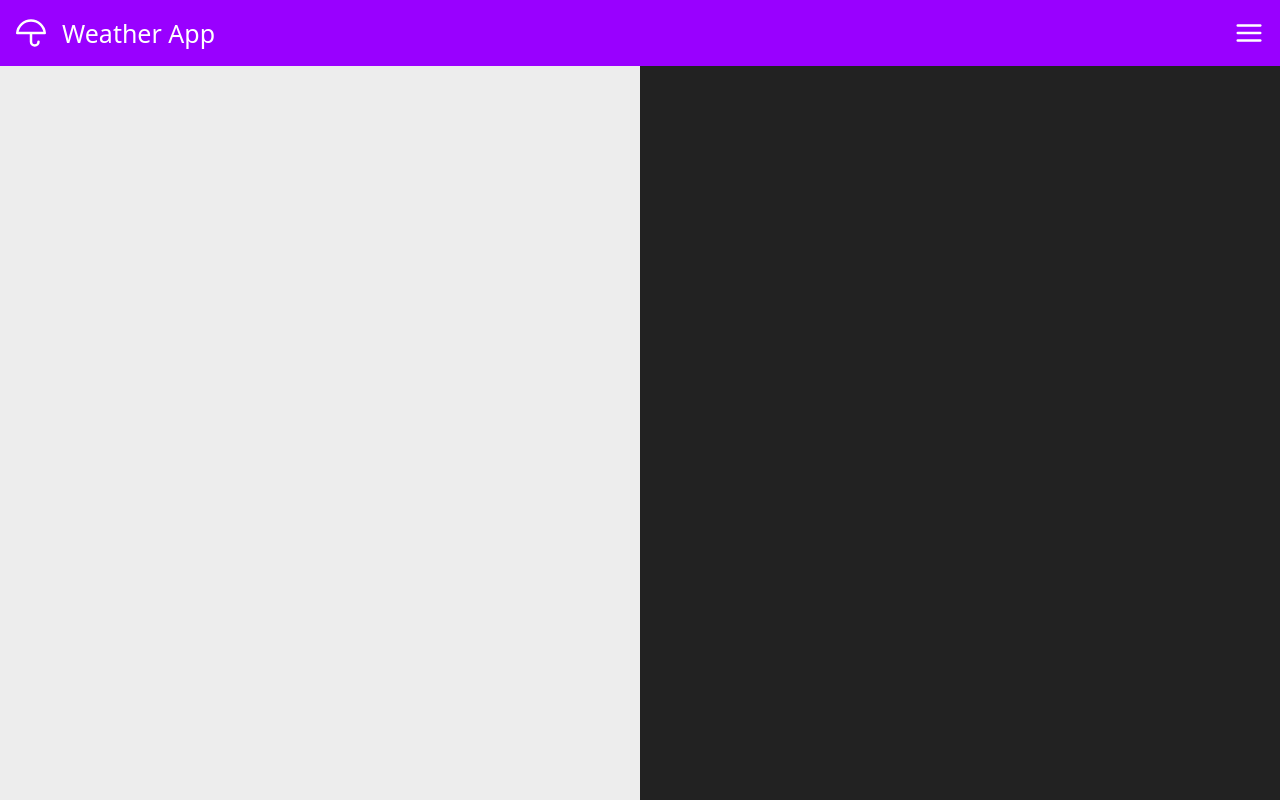
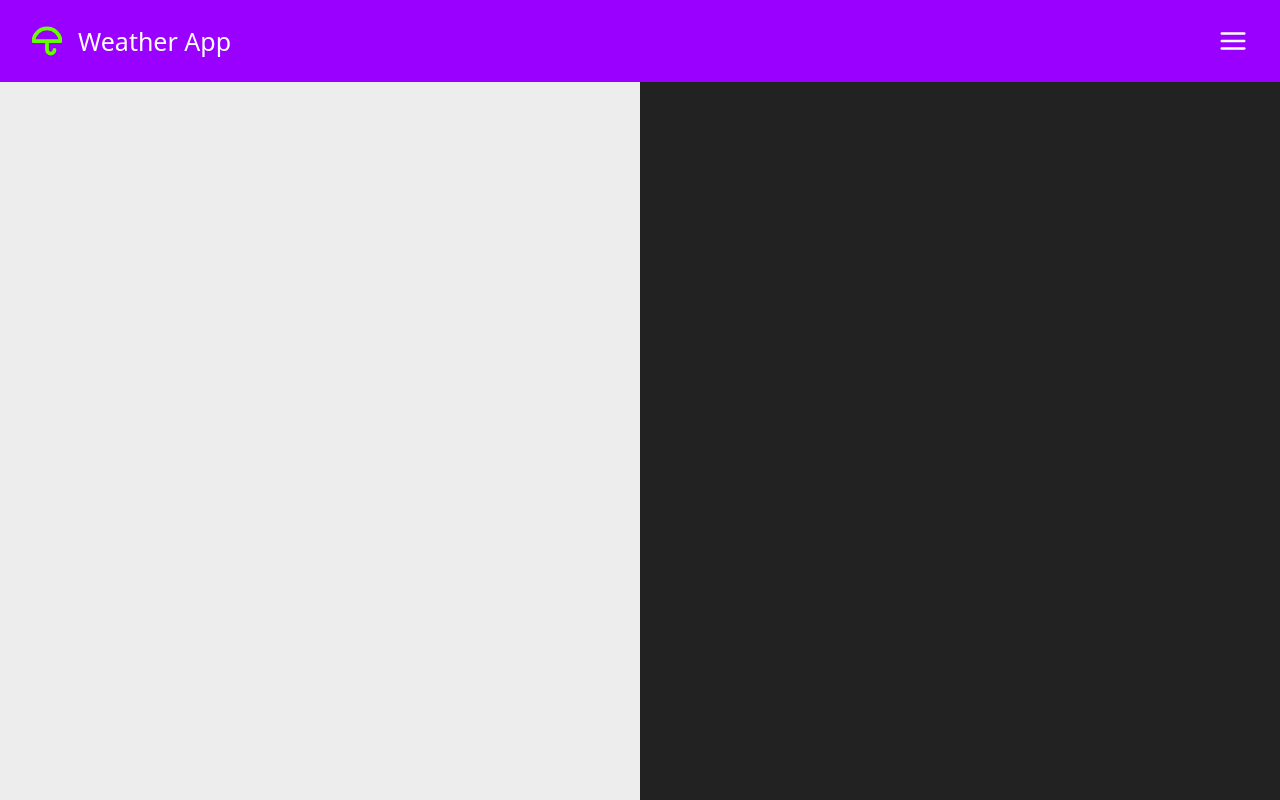
Before and after one commit to catharygr/formulario-mutlpagina-react, a React (Vite) app: page / in a window 1280 px wide. Built offline with nearby package versions, Linux system fonts and the light colour scheme.

Commit message:
Trabajando en el componente Header y css

```diff
--- a/src/componentes/Header.jsx
+++ b/src/componentes/Header.jsx
@@ -1,17 +1,21 @@
 import { Menu } from "react-feather";
 import { Umbrella } from "react-feather";
 
-import NavBar from "./NavBar";
+// import NavBar from "./NavBar";
 
 export default function Header() {
   return (
-    <header className="header-container">
-      <div className="header-logo">
-        <Umbrella size={30} />
-        <h1>Weather App</h1>
+    <header>
+      <div className="header-container">
+        <div className="header-logo">
+          <Umbrella size={30} color="var(--color-green)" strokeWidth={3} />
+          <h1>Weather App</h1>
+        </div>
+        <div className="header-menu">
+          <Menu size={30} />
+          {/* <NavBar /> */}
+        </div>
       </div>
-      <Menu size={30} />
-      {/* <NavBar /> */}
     </header>
   );
 }
--- a/src/index.css
+++ b/src/index.css
@@ -113,6 +113,7 @@ meter {
   /* Colores */
   --color-white: #ffffff;
   --color-acentado: #9900ff;
+  --color-green: #66ff00;
 
   /* Tipografía */
   --font-family: "system-ui", sans-serif;
@@ -139,20 +140,30 @@ body {
 }
 
 /* Componente Header */
-.header-container {
+
+header {
+  display: flex;
+  justify-content: center;
   background-color: var(--color-acentado);
   color: var(--color-white);
-  padding: 1rem;
+}
+
+.header-container {
+  padding: 1.5rem 2rem;
   display: flex;
   justify-content: space-between;
   align-items: center;
+  flex-basis: 87rem;
 }
 
 .header-logo {
   display: flex;
-  flex-direction: row;
-  justify-content: center;
   align-items: center;
   gap: 1rem;
   font-size: var(--ff-600);
 }
+
+.header-menu {
+  display: flex;
+  align-items: center;
+}
```
